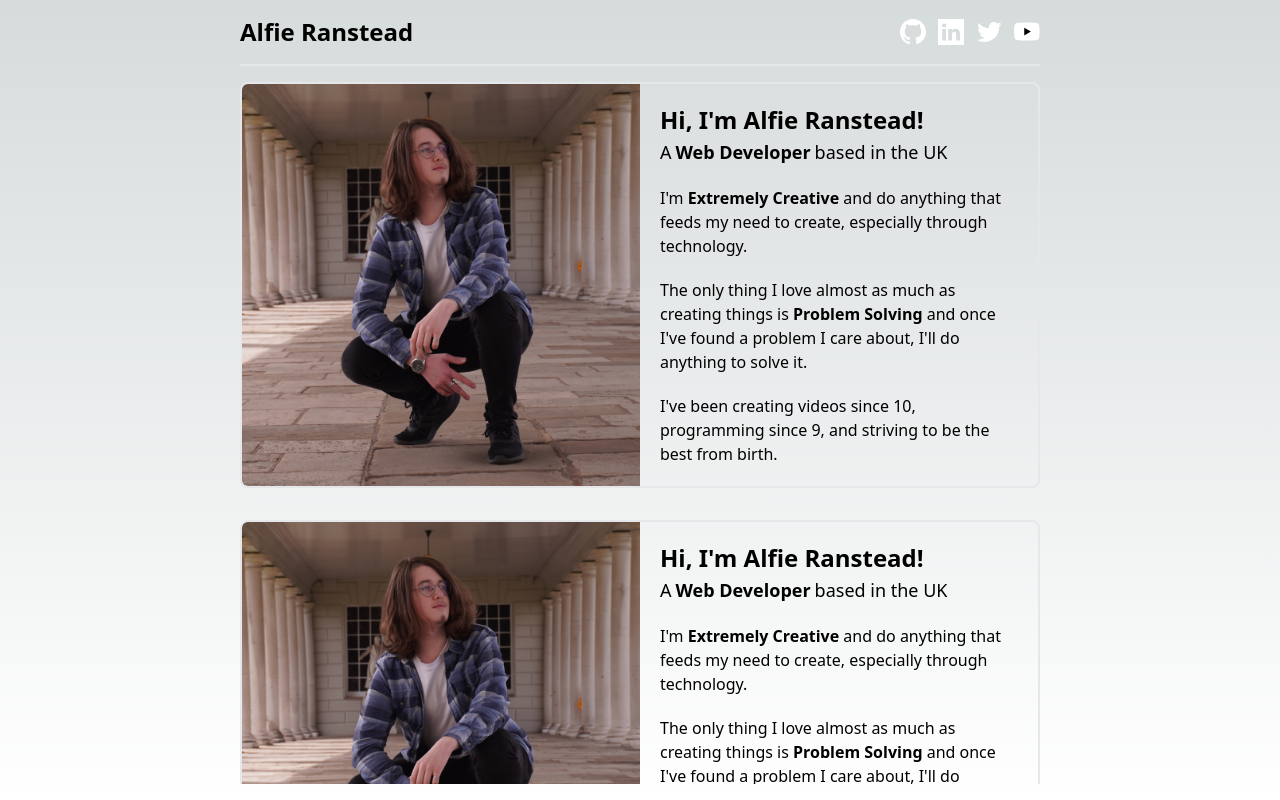
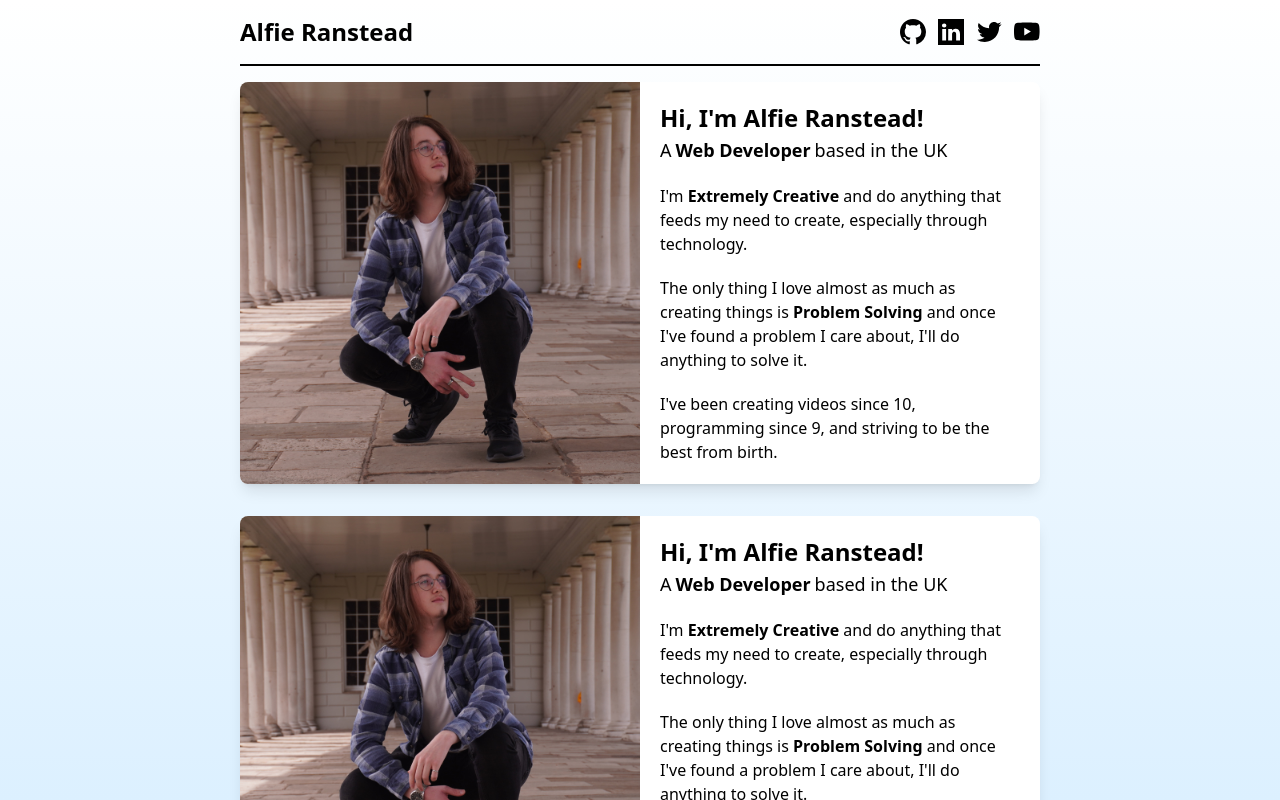
Before and after one commit to AlfieRan/Personal-website, a Next.js app: page / in a window 1280 px wide. Built offline with nearby package versions, Linux system fonts and the light colour scheme.

Commit message:
feat: better light mode

```diff
--- a/src/app/components/logos/githubLogo.tsx
+++ b/src/app/components/logos/githubLogo.tsx
@@ -6,7 +6,7 @@ const GithubLogo = (props: { size?: string }) => (
     width={props.size ?? "256"}
     height={props.size ?? "256"}
     data-view-component="true"
-    fill={"white"}
+    fill={"inherit"}
   >
     <path
       fillRule="evenodd"
--- a/src/app/components/logos/linkedINLogo.tsx
+++ b/src/app/components/logos/linkedINLogo.tsx
@@ -1,6 +1,6 @@
 const LinkedLogo = (props: { size?: string }) => (
     <svg
-        fill="#ffffff"
+        fill="inherit"
         width={props.size ?? "256"}
         height={props.size ?? "256"}
         version="1.1"
--- a/src/app/components/logos/twitterLogo.tsx
+++ b/src/app/components/logos/twitterLogo.tsx
@@ -6,7 +6,7 @@ const TwitterLogo = (props: { size?: string }) => (
       width={props.size ?? "256"}
       height={props.size ?? "256"}
       data-view-component="true"
-      fill={"white"}
+      fill={"inherit"}
     >
       <g>
         <path d="M23.643 4.937c-.835.37-1.732.62-2.675.733.962-.576 1.7-1.49 2.048-2.578-.9.534-1.897.922-2.958 1.13-.85-.904-2.06-1.47-3.4-1.47-2.572 0-4.658 2.086-4.658 4.66 0 .364.042.718.12 1.06-3.873-.195-7.304-2.05-9.602-4.868-.4.69-.63 1.49-.63 2.342 0 1.616.823 3.043 2.072 3.878-.764-.025-1.482-.234-2.11-.583v.06c0 2.257 1.605 4.14 3.737 4.568-.392.106-.803.162-1.227.162-.3 0-.593-.028-.877-.082.593 1.85 2.313 3.198 4.352 3.234-1.595 1.25-3.604 1.995-5.786 1.995-.376 0-.747-.022-1.112-.065 2.062 1.323 4.51 2.093 7.14 2.093 8.57 0 13.255-7.098 13.255-13.254 0-.2-.005-.402-.014-.602.91-.658 1.7-1.477 2.323-2.41z" />
--- a/src/app/components/logos/youtubeLogo.tsx
+++ b/src/app/components/logos/youtubeLogo.tsx
@@ -10,13 +10,12 @@ const YoutubeLogo = (props: { size?: string }) => (
       <g className="style-scope yt-icon">
         <path
           d="M27.9727 3.12324C27.6435 1.89323 26.6768 0.926623 25.4468 0.597366C23.2197 2.24288e-07 14.285 0 14.285 0C14.285 0 5.35042 2.24288e-07 3.12323 0.597366C1.89323 0.926623 0.926623 1.89323 0.597366 3.12324C2.24288e-07 5.35042 0 10 0 10C0 10 2.24288e-07 14.6496 0.597366 16.8768C0.926623 18.1068 1.89323 19.0734 3.12323 19.4026C5.35042 20 14.285 20 14.285 20C14.285 20 23.2197 20 25.4468 19.4026C26.6768 19.0734 27.6435 18.1068 27.9727 16.8768C28.5701 14.6496 28.5701 10 28.5701 10C28.5701 10 28.5677 5.35042 27.9727 3.12324Z"
-          fill="white"
+          fill="inherit"
           className="style-scope yt-icon"
         ></path>
         <path
           d="M11.4253 14.2854L18.8477 10.0004L11.4253 5.71533V14.2854Z"
-          fill="var(--chakra-colors-DarkGrey)"
-          className="style-scope yt-icon"
+          fill="rgb(var(--secondary-rgb))"
         ></path>
       </g>
     </svg>
--- a/src/app/components/slides/Wrapper.tsx
+++ b/src/app/components/slides/Wrapper.tsx
@@ -29,7 +29,7 @@ export function ItemWrapper({children, index, onCreate, onDestroy}: Props) {
 
 	return (
 		<motion.div
-			className={"flex flex-col md:flex-row w-full border-2 rounded-lg overflow-hidden"}
+			className={"flex flex-col md:flex-row w-full shadow-lg rounded-lg bg-white dark:bg-black-700 overflow-hidden"}
 			style={{x, scale}}
 			onViewportEnter={onEnter}
 			onViewportLeave={onLeave}
--- a/src/app/layout.tsx
+++ b/src/app/layout.tsx
@@ -12,11 +12,11 @@ export default function RootLayout({children}: {
 	return (
 		<html lang="en">
 		<body>
-		<div className={"flex flex-col w-full h-fit max-h-screen items-center p-4 overflow-hidden space-y-4"}>
+		<div className={"flex flex-col w-full h-fit max-h-screen items-center p-4 pb-0 overflow-hidden space-y-4"}>
 				<div className={"z-30 w-full flex-col h-fit max-w-[800px]"}>
 					<Header/>
 				</div>
-				<div className={"w-full max-w-[800px] h-0 border-b-2"}/>
+				<div className={"w-full max-w-[800px] h-0 border-b-2 border-black dark:border-white"}/>
 				<div className={"z-10 flex flex-col w-full h-fit items-center overflow-x-hidden overflow-y-scroll"}>
 					<div className={"flex flex-col w-full max-w-[800px]"}>
 						{children}
--- a/src/globals.css
+++ b/src/globals.css
@@ -3,13 +3,17 @@
 @tailwind utilities;
 
 :root {
+  --primary-rgb: 0, 0, 0;
+  --secondary-rgb: 255, 255, 255;
   --foreground-rgb: 0, 0, 0;
-  --background-start-rgb: 214, 219, 220;
-  --background-end-rgb: 255, 255, 255;
+  --background-start-rgb: 255, 255, 255;
+  --background-end-rgb: 220, 240, 255;
 }
 
 @media (prefers-color-scheme: dark) {
   :root {
+    --primary-rgb: 255, 255, 255;
+    --secondary-rgb: 0, 0, 0;
     --foreground-rgb: 255, 255, 255;
     --background-start-rgb: 0, 0, 0;
     --background-end-rgb: 0, 0, 0;
@@ -17,6 +21,7 @@
 }
 
 body {
+  border-color: rgb(var(--foreground-rgb));
   color: rgb(var(--foreground-rgb));
   background: linear-gradient(
       to bottom,
```
